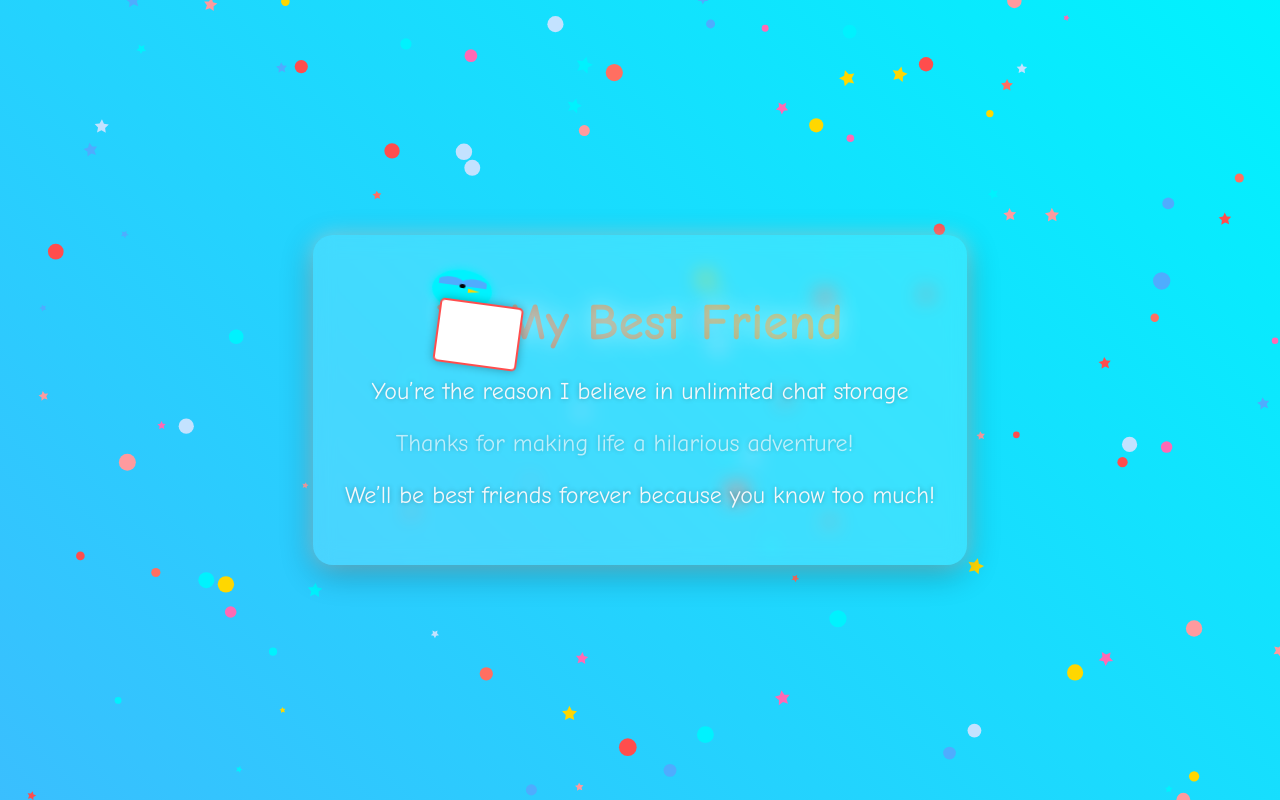
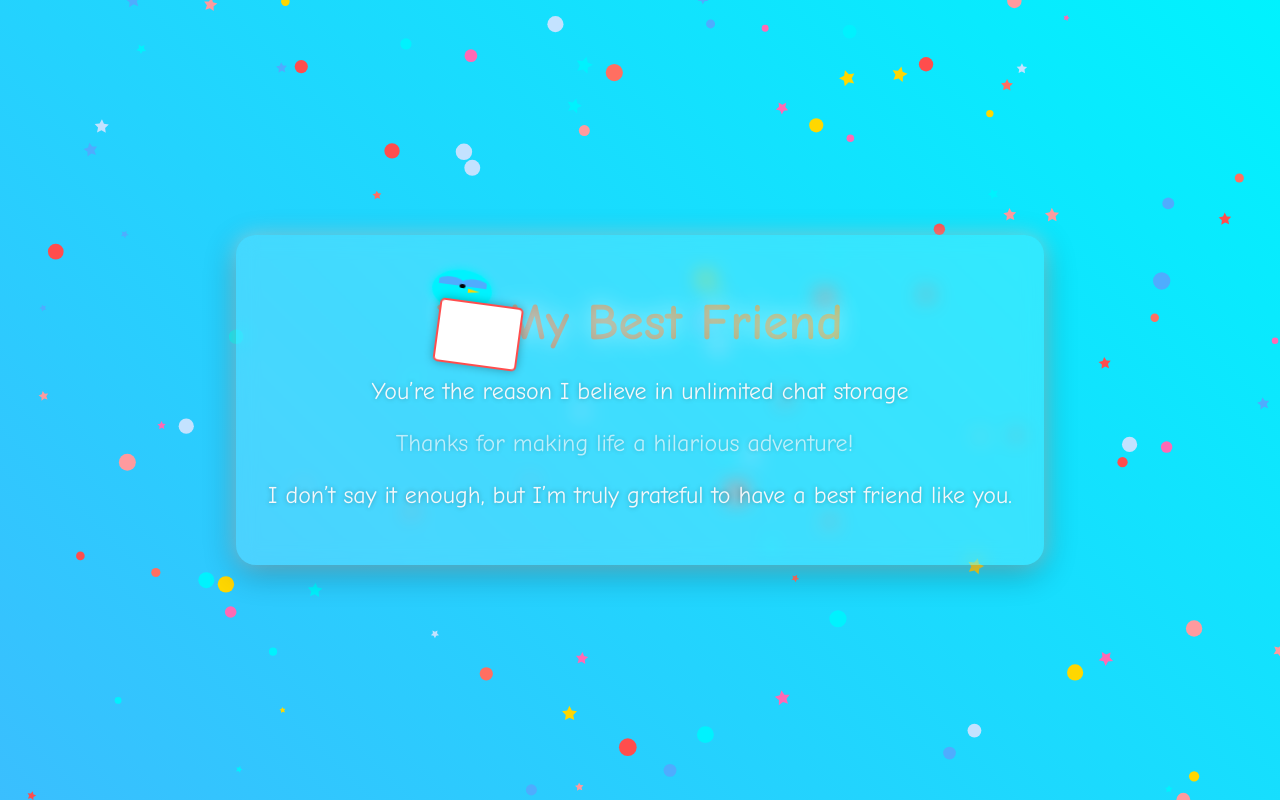
Before and after one commit to gitsforaman/Best_Friend, a plain HTML site: page index.html in a window 1280 px wide. Drawn offline with Linux system fonts and the light colour scheme.

Commit message:
Update index.html

```diff
--- a/index.html
+++ b/index.html
@@ -219,7 +219,7 @@
         <h1>To My Best Friend</h1>
         <p>You’re the reason I believe in unlimited chat storage</p>
         <p>Thanks for making life a hilarious adventure!</p>
-        <p>We’ll be best friends forever because you know too much!</p>
+        <p>I don’t say it enough, but I’m truly grateful to have a best friend like you.</p>
     </div>
     <script>
         const canvas = document.getElementById('confetti');
```
